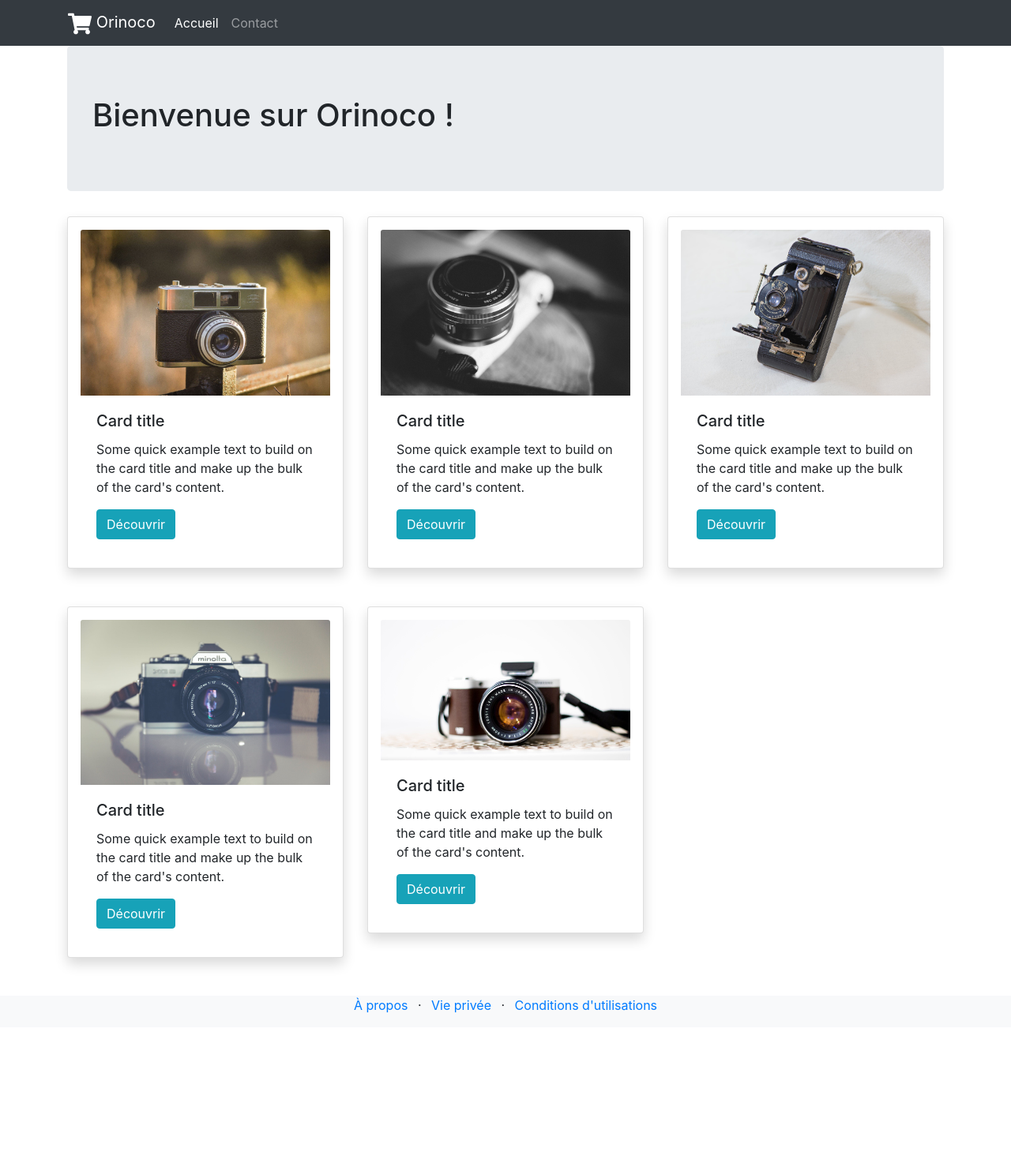
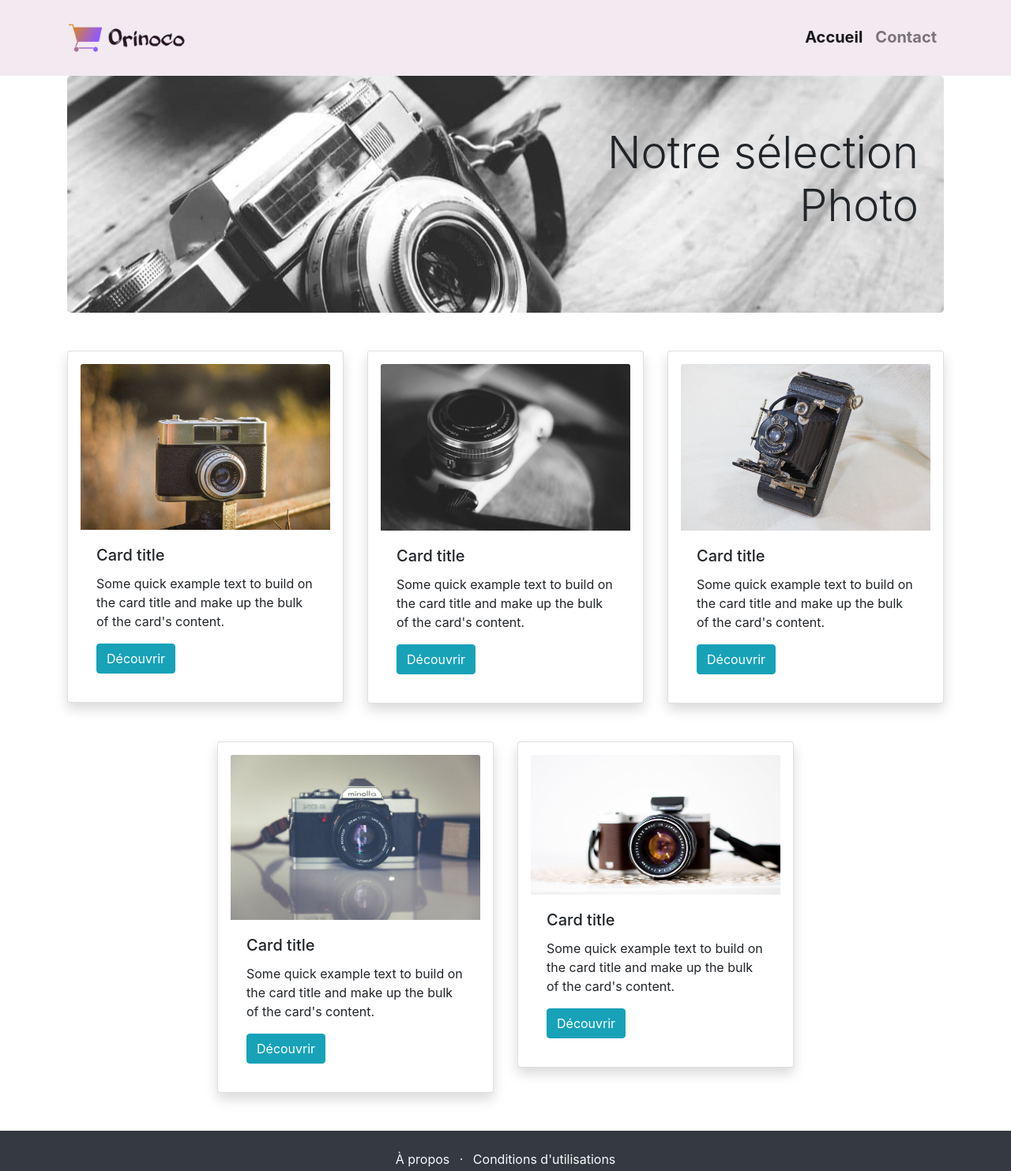
Before and after one commit to DavidAlleaume/DavidAlleaume_5_16-08-2021, a plain HTML site: page index.html in a window 1280 px wide. Shown: the top 1483 px of the page at 79% size. Before the commit the page ends 1325 px from the top, so only its background shows below. Drawn offline with nearby package versions, Linux system fonts and the light colour scheme.

Commit message:
Html - css - bootstrap de index.html

```diff
--- a/index.html
+++ b/index.html
@@ -12,30 +12,23 @@
 </head>
 
 <body>
-    <header class="bg-dark">
+    <header>
         <div class="container">
             <div class="row">
-                <nav class="col navbar navbar-expand-md navbar-dark">
-                    <a class="navbar-brand" href="index.html">
-                        <svg aria-hidden="true" focusable="false" data-prefix="fas" data-icon="shopping-cart"
-                            class="svg-inline--fa fa-shopping-cart fa-w-18" role="img"
-                            xmlns="http://www.w3.org/2000/svg" viewBox="0 0 576 512" width="30px" height="30px">
-                            <path fill="currentColor"
-                                d="M528.12 301.319l47.273-208C578.806 78.301 567.391 64 551.99 64H159.208l-9.166-44.81C147.758 8.021 137.93 0 126.529 0H24C10.745 0 0 10.745 0 24v16c0 13.255 10.745 24 24 24h69.883l70.248 343.435C147.325 417.1 136 435.222 136 456c0 30.928 25.072 56 56 56s56-25.072 56-56c0-15.674-6.447-29.835-16.824-40h209.647C430.447 426.165 424 440.326 424 456c0 30.928 25.072 56 56 56s56-25.072 56-56c0-22.172-12.888-41.332-31.579-50.405l5.517-24.276c3.413-15.018-8.002-29.319-23.403-29.319H218.117l-6.545-32h293.145c11.206 0 20.92-7.754 23.403-18.681z">
-                            </path>
-                        </svg>
-                        Orinoco
+                <nav class="col navbar navbar-expand-md navbar-light">
+                    <a class="navbar-brand mr-5" href="index.html">
+                        <img src="/images/Logo2.PNG" width="150" alt="logo Orinoco">
                     </a>
                     <button class="navbar-toggler" type="button" data-toggle="collapse" data-target="#navbarContent">
                         <span class="navbar-toggler-icon"></span>
                     </button>
-                    <div id="navbarContent" class="collapse navbar-collapse">
-                        <ul class="navbar-nav">
+                    <div id="navbarContent" class="collapse navbar-collapse d-flex justify-content-end">
+                        <ul class="navbar-nav ml-5">
                             <li class="nav-item active">
-                                <a class="nav-link" href="index.html">Accueil</a>
+                                <a class="nav-link font-weight-bold" href="index.html">Accueil</a>
                             </li>
                             <li class="nav-item">
-                                <a class="nav-link" href="">Contact</a>
+                                <a class="nav-link font-weight-bold" href="mailto:contact@orinoco.com">Contact</a>
                             </li>
                         </ul>
                     </div>
@@ -44,12 +37,8 @@
         </div>
     </header>
     <main class="container">
-        <div class="row">
-            <div class="col">
-                <div class="jumbotron">
-                    <h1>Bienvenue sur Orinoco !</h1>
-                </div>
-            </div>
+        <div class="jumbotron mb-5">
+            <h1 class="display-4 text-right">Notre sélection<br> Photo</h1>
         </div>
         <div class="row">
             <div class="col-12 col-md-4">
@@ -89,7 +78,7 @@
                 </div>
             </div>
         </div>
-        <div class="row">
+        <div class="row d-flex justify-content-center">
             <div class="col-12 col-md-4">
                 <div class="card shadow p-3 mb-5 bg-white rounded">
                     <img src="images/vcam_4.jpg" class="card-img-top" alt="...">
@@ -116,28 +105,21 @@
             </div>
         </div>
     </main>
-    <footer class="bg-light">
+    <footer class="bg-dark">
         <div class="container">
             <div class="row">
-                <div class="col">
-                    <ul class="list-inline text-center">
-                        <li class="list-inline-item"><a href="#">À propos</a></li>
+                <div class="col mt-4">
+                    <ul class="list-inline text-center text-light">
+                        <li class="list-inline-item"><a class="text-decoration-none text-light" href="#">À propos</a>
+                        </li>
                         <li class="list-inline-item">&middot;</li>
-                        <li class="list-inline-item"><a href="#">Vie privée</a></li>
-                        <li class="list-inline-item">&middot;</li>
-                        <li class="list-inline-item"><a href="#">Conditions d'utilisations</a></li>
+                        <li class="list-inline-item"><a class="text-decoration-none text-light" href="#">Conditions
+                                d'utilisations</a></li>
                     </ul>
                 </div>
             </div>
         </div>
     </footer>
-
-
-
-
-
-
-
     <script src="https://code.jquery.com/jquery-3.4.1.slim.min.js"
         integrity="sha384-J6qa4849blE2+poT4WnyKhv5vZF5SrPo0iEjwBvKU7imGFAV0wwj1yYfoRSJoZ+n"
         crossorigin="anonymous"></script>
--- a/style.css
+++ b/style.css
@@ -0,0 +1,18 @@
+header {
+    height: 6rem;
+    background-color: #f3e9f1;
+}
+header a {
+    font-size: 1.25rem;
+}
+footer {
+    height: 5rem;
+}
+footer a {
+    color: #fff;
+}
+.jumbotron {
+    height: 300px;
+    background-image: url(/images/antique-cameras-black-white\ Resized\ &\ Compressed.jpg);
+    background-position: center;
+}
```
Also changed, not shown: images/Logo.PNG (added), images/Logo2.PNG (added), images/antique-cameras-black-white Resized & Compressed.jpg (added), images/rangefinder-camera-1460549-639x426.jpg (deleted), images/shopping-basket-solid.svg (added), images/shopping-cart-solid.svg (deleted).
